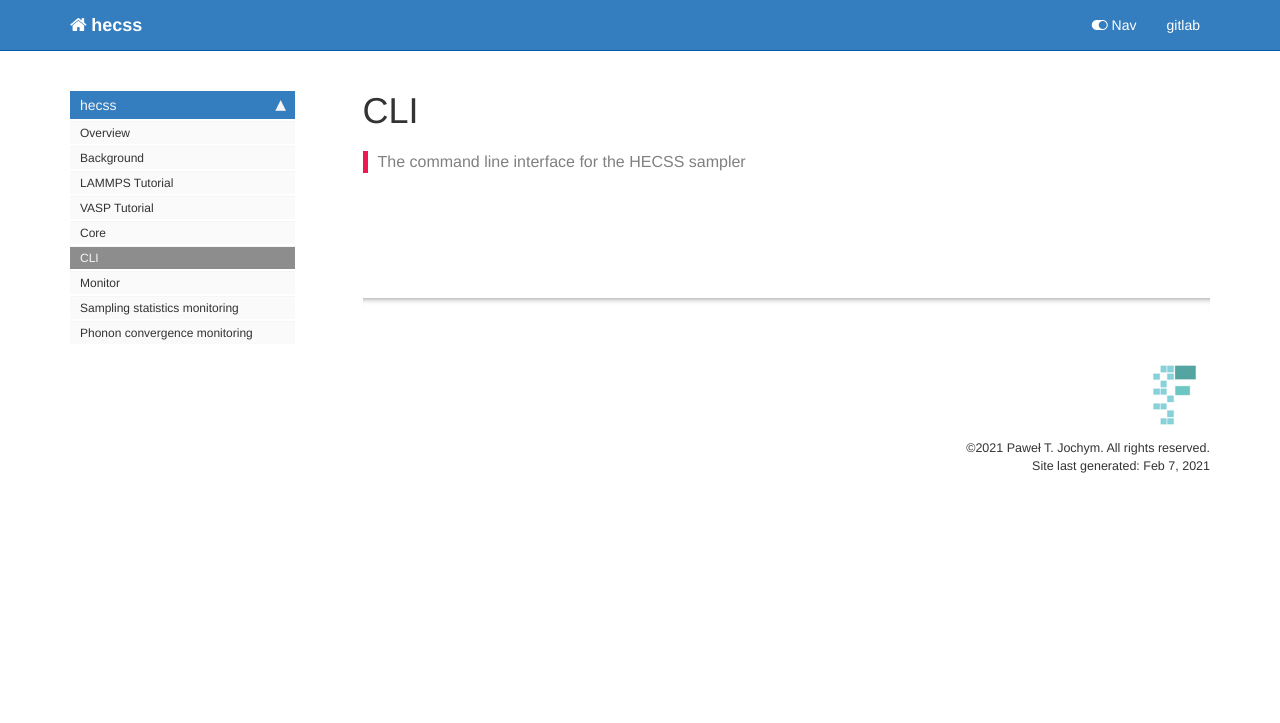
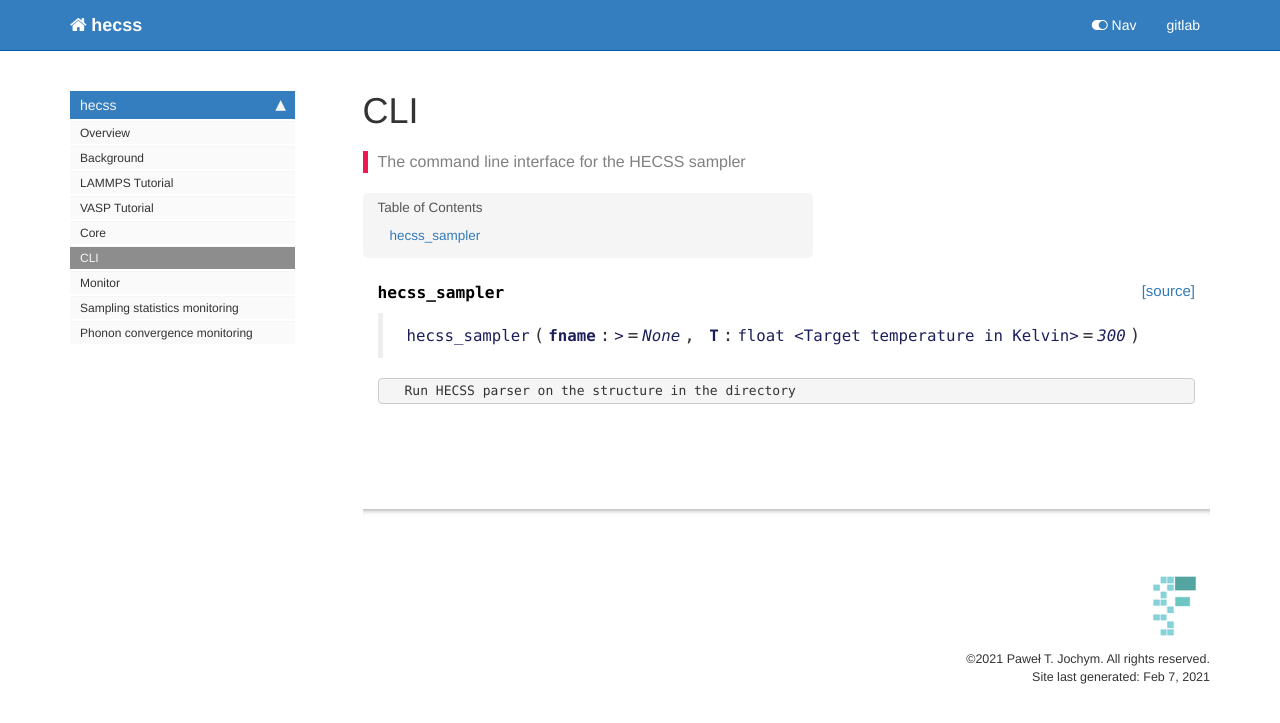
Before and after one commit to jochym/hecss, a Jekyll site: the page built from docs/cli.html, in a window 1280 px wide. Shown: the top 723 px of the page. Built offline with Jekyll 4.4.1, drawn with Linux system fonts in a browser that asks for light colours; nearby versions of some CDN libraries; comment, search, counter and statistics services are not loaded.

Commit message:
Add function to cli

```diff
--- a/docs/cli.html
+++ b/docs/cli.html
@@ -35,4 +35,37 @@ nb_path: "02_cli.ipynb"
 </div>
     {% endraw %}
 
+    {% raw %}
+
+<div class="cell border-box-sizing code_cell rendered">
+
 </div>
+    {% endraw %}
+
+    {% raw %}
+
+<div class="cell border-box-sizing code_cell rendered">
+
+<div class="output_wrapper">
+<div class="output">
+
+<div class="output_area">
+
+
+<div class="output_markdown rendered_html output_subarea ">
+<h4 id="hecss_sampler" class="doc_header"><code>hecss_sampler</code><a href="https://gitlab.com/jochym/hecss/tree/nbdev/hecss/cli.py#L10" class="source_link" style="float:right">[source]</a></h4><blockquote><p><code>hecss_sampler</code>(<strong><code>fname</code></strong>:<code>&gt;</code>=<em><code>None</code></em>, <strong><code>T</code></strong>:<code>float &lt;Target temperature in Kelvin&gt;</code>=<em><code>300</code></em>)</p>
+</blockquote>
+
+<pre><code>Run HECSS parser on the structure in the directory</code></pre>
+
+</div>
+
+</div>
+
+</div>
+</div>
+
+</div>
+    {% endraw %}
+
+</div>
--- a/hecss/_nbdev.py
+++ b/hecss/_nbdev.py
@@ -6,6 +6,7 @@ index = {"normalize_conf": "02_core.ipynb",
          "write_dfset": "02_core.ipynb",
          "HECSS_Sampler": "02_core.ipynb",
          "HECSS": "02_core.ipynb",
+         "hecss_sampler": "03_cli.ipynb",
          "THz": "04_monitor.ipynb",
          "plot_band_set": "04_monitor.ipynb",
          "plot_bands": "04_monitor.ipynb",
@@ -22,6 +23,7 @@ index = {"normalize_conf": "02_core.ipynb",
          "monitor_stats": "04_monitor.ipynb"}
 
 modules = ["core.py",
+           "cli.py",
            "monitor.py"]
 
 doc_url = "//hecss/"
```
Also changed, not shown: other parts of docs/cli.html (+2 -2 lines), hecss/cli.py (+14 -1 lines), 1 other file.
